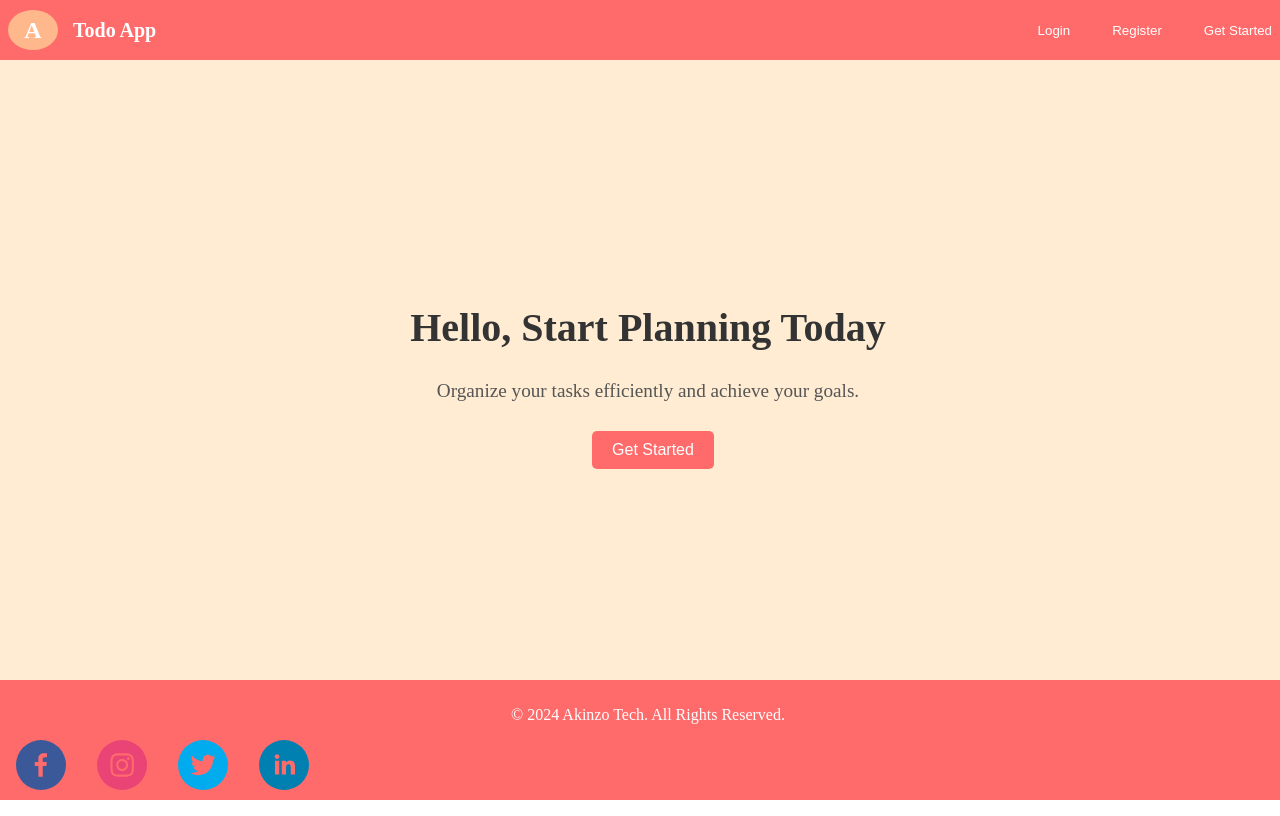
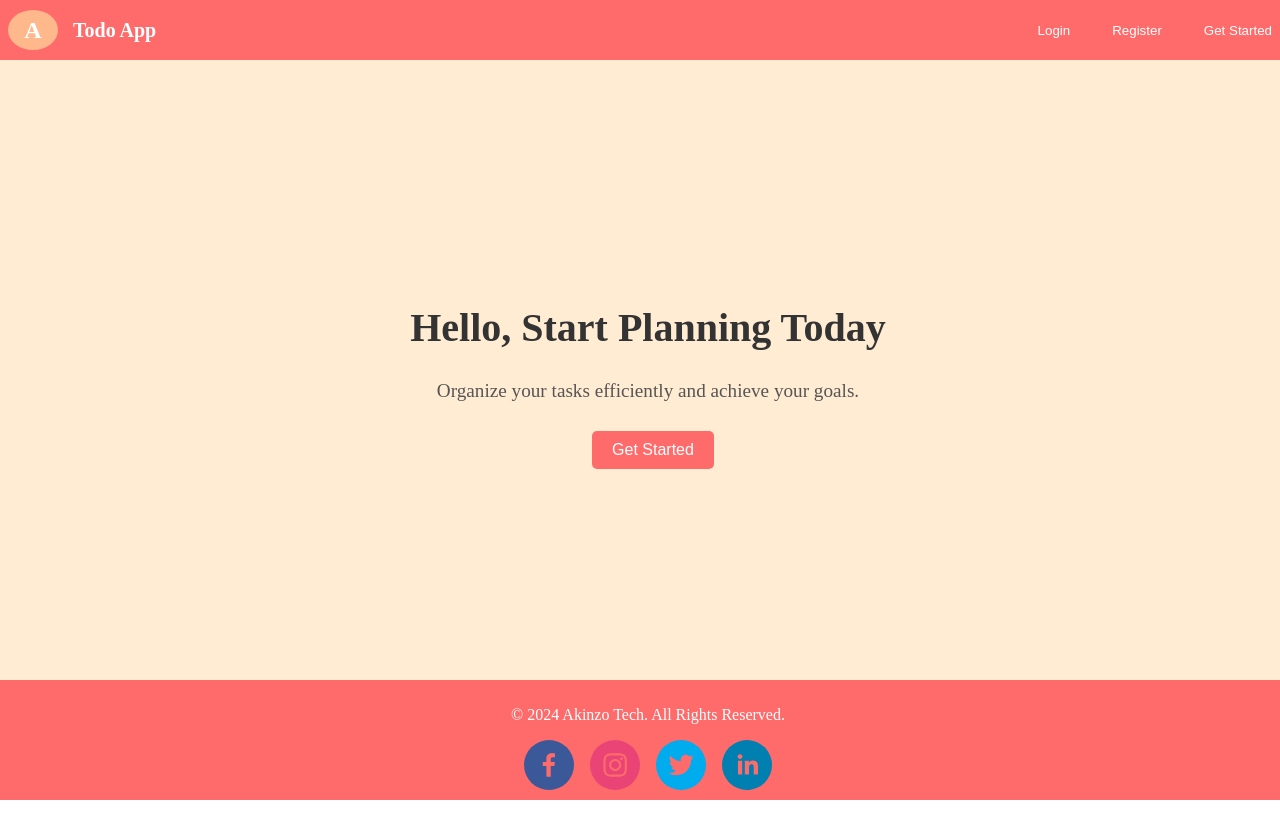
Before and after one commit to Holuwaphemmy01/Todo-Frontend, a React (Vite) app in the folder Todo-App/: page / in a window 1280 px wide. Built offline with nearby package versions, Linux system fonts and the light colour scheme.

Commit message:
adjusting of social icon

```diff
--- a/Todo-App/src/components/landingPage/Footer.jsx
+++ b/Todo-App/src/components/landingPage/Footer.jsx
@@ -8,12 +8,10 @@ const Footer = () => {
   return (
     <footer>
       <p>&copy; 2024 Akinzo Tech. All Rights Reserved.</p>
-      <div className="social-icons">
-      <SocialIcon url="https://facebook.com" style={{ margin: '0 8px' }} />
+      <SocialIcon url="https://facebook.com" style={{ margin: '0 8px ',  }} />
         <SocialIcon url="https://instagram.com" style={{ margin: '0 8px' }} />
         <SocialIcon url="https://twitter.com" style={{ margin: '0 8px' }} />
         <SocialIcon url="https://linkedin.com" style={{ margin: '0 8px' }} />
-      </div>
     </footer>
   );
 };
--- a/Todo-App/src/styles/landingPage/footer.css
+++ b/Todo-App/src/styles/landingPage/footer.css
@@ -4,7 +4,7 @@ footer {
     background-color: #FF6B6B;
     color: #fff;
   }
-
+/*
   footer a {
     color: white;
     margin: 0 5px;
@@ -13,4 +13,4 @@ footer {
 
   footer a:hover {
     text-decoration: underline;
-  }
+  } */
```
